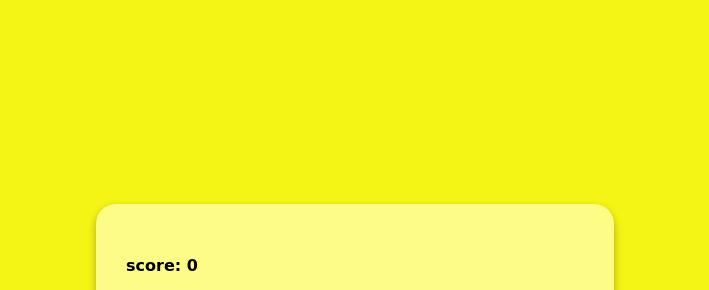
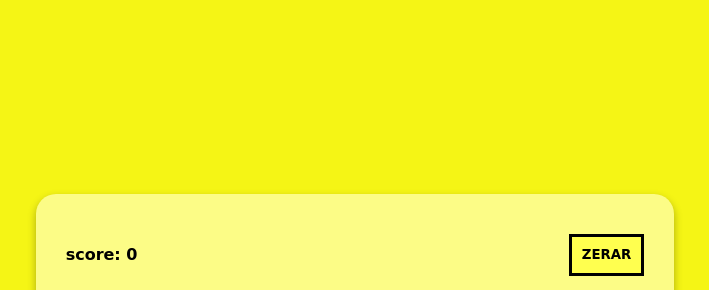
Before and after one commit to Beralta/Multiplication_App, a plain HTML site: page index.html in a window 1280 px wide. Shown: the part 54-344 px from the top of the page, without its empty margins (285-994 px from the left). Drawn offline with Linux system fonts and the light colour scheme.

Commit message:
adicionado botao zerar

```diff
--- a/css/style.css
+++ b/css/style.css
@@ -49,6 +49,23 @@ body {
 }
 
 .score {
+  display: inline-block;
   font-family: cursive;
-  text-align: left;
 }
+
+.again {
+  padding: 10px;
+  height: 42px;
+  border: solid black;
+  background: rgb(255, 255, 79);
+  cursor: pointer;
+  font-family: cursive;
+  text-transform: uppercase;
+  font-weight: bolder;
+}
+
+.cabecalho {
+  display: flex;
+  align-items: center;
+  justify-content: space-between;
+}
--- a/index.html
+++ b/index.html
@@ -9,7 +9,10 @@
   </head>
   <body>
     <form class="form" id="form">
-      <h4 class="score" id="score">score: 0</h4>
+      <div class="cabecalho">
+        <h4 class="score" id="score">score: 0</h4>
+        <button type="submit" class="again">Zerar</button>
+      </div>
       <h1 id="question">Quanto é 1 multiplicado por 1?</h1>
       <input
         type="text"
--- a/script.js
+++ b/script.js
@@ -17,7 +17,7 @@ if (!score) {
 
 scoreEl.innerText = `score: ${score}`;
 
-questionEl.innerText = `What is ${num1} multiply by ${num2}?`;
+questionEl.innerText = `Quanto é ${num1} multiplicado por ${num2}?`;
 
 const correctAns = num1 * num2;
 
@@ -35,3 +35,7 @@ formEl.addEventListener("submit", () => {
 function updateLocalStorage() {
   localStorage.setItem("score", JSON.stringify(score));
 }
+
+document.querySelector(".again").addEventListener("click", function () {
+  score = 1;
+});
```
